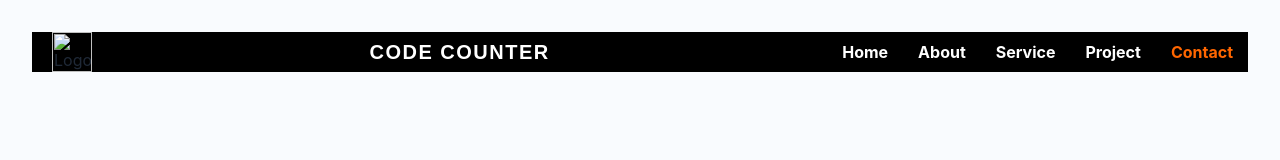
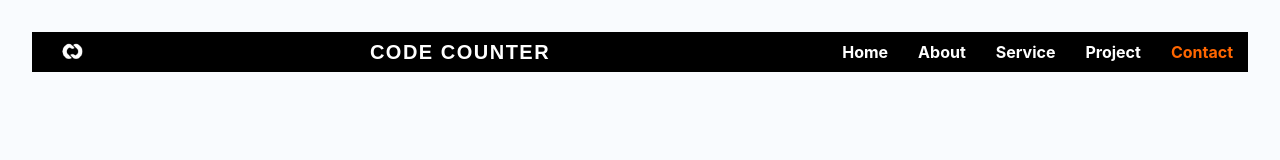
Before and after one commit to im-plabonn/tk-website, a plain HTML site: page contact.html in a window 1280 px wide. Drawn offline with Linux system fonts and the light colour scheme.

Commit message:
Update contact.html

```diff
--- a/contact.html
+++ b/contact.html
@@ -7,7 +7,8 @@
 	<body>
 	    <nav>
          	<div class="logo">
-            <img src="C:\Users\Plabon Rahman\Pictures\logo.png" alt="Logo">
+            <img src="https://raw.githubusercontent.com/im-plabonn/tk-website/main/log.png" alt="Logo">
+
         </div>
         <div class="nav-name">CoDe Counter</div>
         <ul>
```
